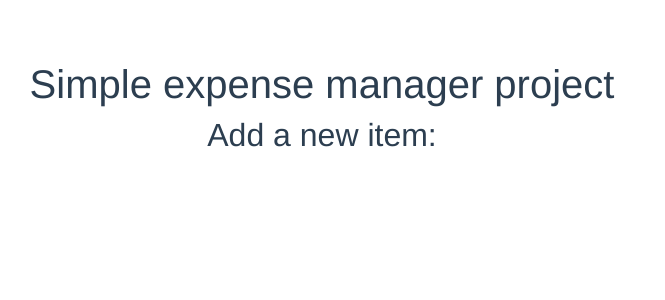
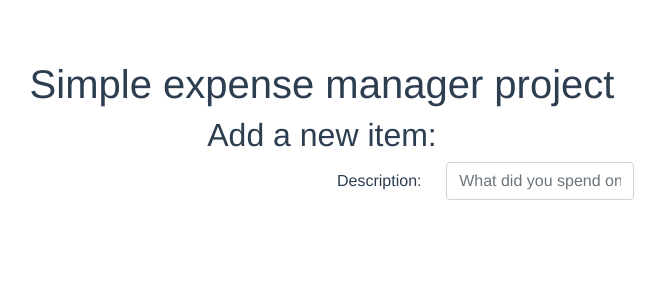
Before and after one commit to YoniWitz/Expense-Tracker-Vue, a Vue app: page / in a window 1280 px wide. Shown: the top 300 px of the page, without its empty margins (318-983 px from the left). Built offline with nearby package versions, Linux system fonts and the light colour scheme.

Commit message:
added description button

```diff
--- a/package.json
+++ b/package.json
@@ -11,6 +11,8 @@
     "bootstrap": "^4.4.1",
     "bootstrap-vue": "^2.1.0",
     "core-js": "^3.4.3",
+    "jquery": "^3.4.1",
+    "popper.js": "^1.16.0",
     "vue": "^2.6.11"
   },
   "devDependencies": {
--- a/public/index.html
+++ b/public/index.html
@@ -3,7 +3,7 @@
   <head>
     <meta charset="utf-8">
     <meta http-equiv="X-UA-Compatible" content="IE=edge">
-    <meta name="viewport" content="width=device-width,initial-scale=1.0">
+    <meta name="viewport" content="width=device-width, initial-scale=1, shrink-to-fit=no">
     <link rel="icon" href="<%= BASE_URL %>favicon.ico">
     <title>expense-tracker</title>
   </head>
--- a/src/components/ExpenseTracker.vue
+++ b/src/components/ExpenseTracker.vue
@@ -1,18 +1,35 @@
 <template>
   <div class="hello">
     <h1>{{ msg }}</h1>
-   <h2>Add a new item:</h2>
+    <h2>Add a new item:</h2>
+    <form>
+      <div class="form-group row">
+        <div class="col-3"></div>
+        <div class="col-3"></div>
 
+        <label for="inputDesc" class="col-1 col-form-label">Description:</label>
+        <div class="col-2">
+          <input
+            type="text"
+            class="form-control"
+            id="inputDesc"
+            placeholder="What did you spend on?"
+          />
+        </div>
+
+        <div class="col-3"></div>
+      </div>
+    </form>
   </div>
 </template>
 
 <script>
 export default {
-  name: 'ExpenseTracker',
+  name: "ExpenseTracker",
   props: {
     msg: String
   }
-}
+};
 </script>
 
 <!-- Add "scoped" attribute to limit CSS to this component only -->
--- a/src/main.js
+++ b/src/main.js
@@ -2,12 +2,12 @@ import Vue from 'vue'
 import App from './App.vue'
 
 import BootstrapVue from 'bootstrap-vue'
+import 'bootstrap/dist/css/bootstrap.css'
+import 'bootstrap-vue/dist/bootstrap-vue.css'
 
 Vue.use(BootstrapVue)
 
-// app.js
-import 'bootstrap/dist/css/bootstrap.css'
-import 'bootstrap-vue/dist/bootstrap-vue.css'
+
 
 Vue.config.productionTip = false
 
```
Also changed, not shown: 1 other file (tests, documents, lock files or other folders).
